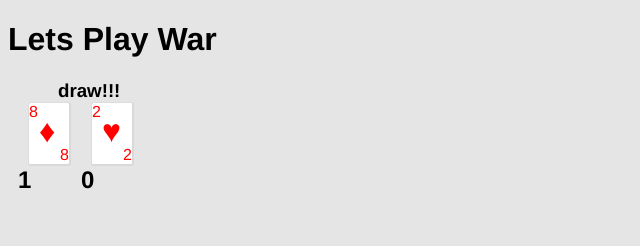
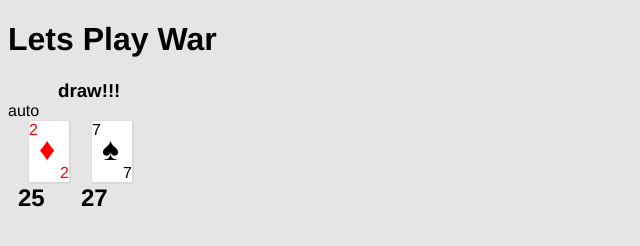
Before and after one commit to JeremyAGriffith/war_cardGame, a plain HTML site: page index.html in a window 1280 px wide. Both pictures are taken after a click on the element "draw!!!". Shown: the whole page, without its empty margins (0-640 px from the left). Drawn offline with nearby package versions, Linux system fonts and the light colour scheme.

Commit message:
Turned code into OOP to facilitate each player's deck... more closely mimicing the actual card game rules

```diff
--- a/index.html
+++ b/index.html
@@ -63,21 +63,140 @@
 	<script type="text/javascript">
 		$(document).ready(function(){
 			$('#draw').disableSelection();
-			var score1 = 0, score2 = 0;
-			$("#draw").on('click', function(){
-				var p1 = Math.floor(Math.random()*13)+2, p2 = Math.floor(Math.random()*13)+2;
+			//var score1 = 0, score2 = 0;
 
-				$('#p1 .card').html(create_card(p1));
-				$('#p2 .card').html(create_card(p2));
 
-				p1 > p2 ? score1++ : score2++;
-				$('#p1 .score').text(score1);
-				$('#p2 .score').text(score2);
+			var player1 = new Player();
+			var player2 = new Player();
+			var auto = false;
+			var game_over = false;
+			deal_cards(player1, player2);
+
+			$('#auto').on('click', function(){
+				auto = auto ? false : true;
+				play_round();
 			});
 
-			function create_card(num) {
+			$("#draw").on('click', function(){
+
+				if (!auto){
+					play_round();
+				}
+
+				// card1 = player1.draw_card();
+				// card2 = player2.draw_card();
+
+				// $('#p1 .card').html(create_card(card1.val, card1.suit));
+				// $('#p2 .card').html(create_card(card2.val, card2.suit));
+
+				// if (card1.val > card2.val){
+				// 	player1.add_card(card2);
+				// 	player1.add_card(card1);
+				// }else if (card1.val < card2.val){
+				// 	player2.add_card(card1);
+				// 	player2.add_card(card2);
+				// }else{
+				// 	// WARRRRRR
+				// 	console.log("war");
+				// 	player1.add_card(card1);
+				// 	player2.add_card(card2);
+				// }
+
+				// $('#p1 .score').text(player1.score);
+				// $('#p2 .score').text(player2.score);
+
+
+
+				// var p1 = Math.floor(Math.random()*13)+2, p2 = Math.floor(Math.random()*13)+2;
+
+				// $('#p1 .card').html(create_card(p1));
+				// $('#p2 .card').html(create_card(p2));
+
+				// p1 > p2 ? score1++ : score2++;
+				// $('#p1 .score').text(score1);
+				// $('#p2 .score').text(score2);
+			});
+
+			function play_round () {
+				do
+				{
+					card1 = player1.draw_card();
+					card2 = player2.draw_card();
+
+					$('#p1 .card').html(create_card(card1.val, card1.suit));
+					$('#p2 .card').html(create_card(card2.val, card2.suit));
+
+					if (card1.val > card2.val){
+						player1.add_card(card2);
+						player1.add_card(card1);
+					}else if (card1.val < card2.val){
+						player2.add_card(card1);
+						player2.add_card(card2);
+					}else{
+						// WARRRRRR
+						console.log("war");
+						player1.add_card(card1);
+						player2.add_card(card2);
+					}
+
+					$('#p1 .score').text(player1.score);
+					$('#p2 .score').text(player2.score);
+					console.log("p1="+player1.score+" p2="+player2.score);
+
+					if (player1.score == 0 || player2.score == 0){
+						game_over = true;
+						console.log("game over");
+					}
+				}
+				while (!game_over && auto);
+			}
+
+
+			function Player () {
+				this.score = 0;
+				this.deck = [];
+
+				this.draw_card = function(){
+					this.score--;
+					return this.deck.shift();
+				};
+				this.add_card = function(card){
+					this.deck.push(card);
+					this.score++;
+				};
+				// this.lose_card = function(card){
+				// 	this.deck.shift();
+				// 	this.score--;
+				// };
+			}
+
+			function Card (num) {
+				this.suit = Math.floor((num-1) / 13);
+				this.val = num - (13 * this.suit) + 1;
+			}
+
+			function deal_cards (p1, p2) {
+				var all_cards = [];
+				for (var i = 1; i <= 52; i++) {
+					all_cards.push(i);
+				};
+
+				var i = 1;
+				while (all_cards.length){
+					var card = Math.floor(Math.random() * all_cards.length);
+					all_cards.splice(card, 1);
+					card = new Card(card);
+					i>0 ? p1.add_card(card) : p2.add_card(card);
+					i *= -1;
+				}
+			}
+
+
+
+
+			function create_card(num, suit) {
 				var card_num, card_suit, color;
-				card_suit = Math.floor(Math.random()*4);
+				// card_suit = Math.floor(Math.random()*4);
 				switch (num){
 					case 14:
 						card_num = "A";
@@ -95,7 +214,7 @@
 						card_num = num;
 						break;
 				}
-				switch (card_suit){
+				switch (suit){
 					case 1:
 						card_suit = "♥";
 						color = "red";
@@ -130,6 +249,7 @@
 <body>
 	<h1>Lets Play War</h1>
 	<h3 id="draw">draw!!!</h3>
+	<p id="auto">auto</p>
 	<div id="p1">
 		<div class="card">
 		</div>
```
